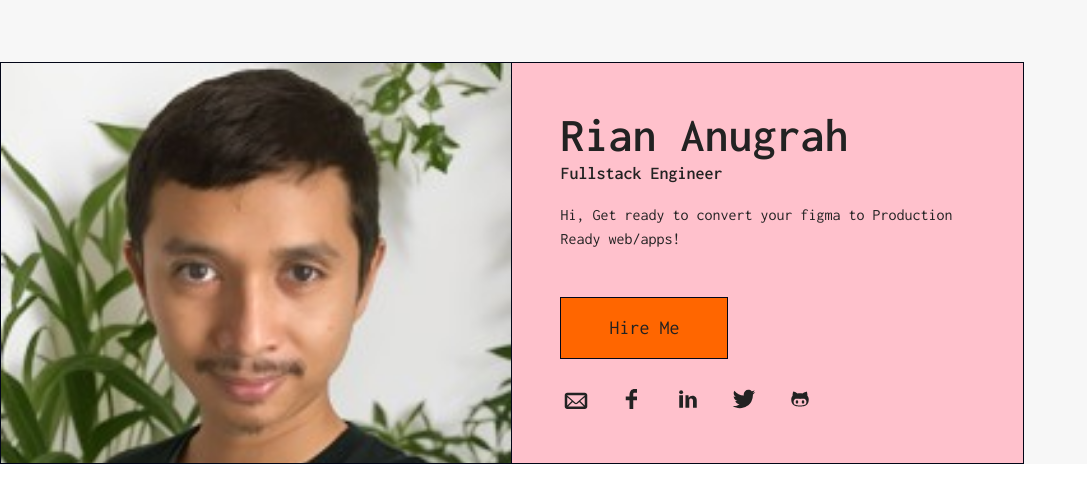
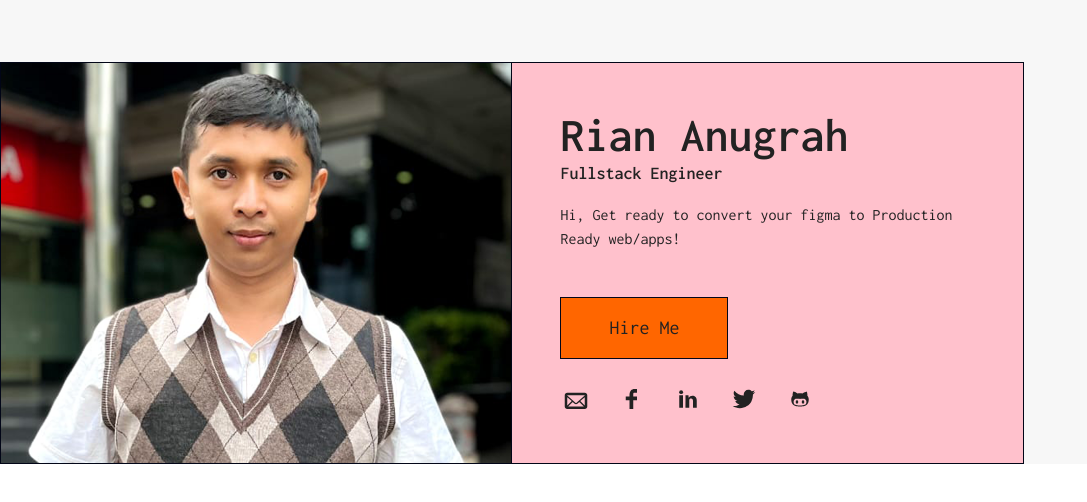
Before and after one commit to rianAnugrah/cv, a Next.js app: page /home in a window 1280 px wide. Shown: the top 502 px of the page, without its empty margins (0-1087 px from the left). Built offline with nearby package versions, Linux system fonts and the light colour scheme.

Commit message:
change pp

```diff
--- a/app/home/page.tsx
+++ b/app/home/page.tsx
@@ -16,7 +16,7 @@ export default function Home() {
     <main className="flex flex-col md:flex-row w-full lg:max-w-[64rem] bg-slate-950 p-[1px] gap-[1px] ">
       <div className=" h-[400px] bg-[#FFF4B2] flex w-full lg:w-1/2 items-center justify-center text-[#222] ">
         <Image
-          src="/img/rian.jpeg"
+          src="/img/rian.png"
           alt="Rian"
           width={400}
           height={400}
```
Also changed, not shown: public/img/rian.png (added).
